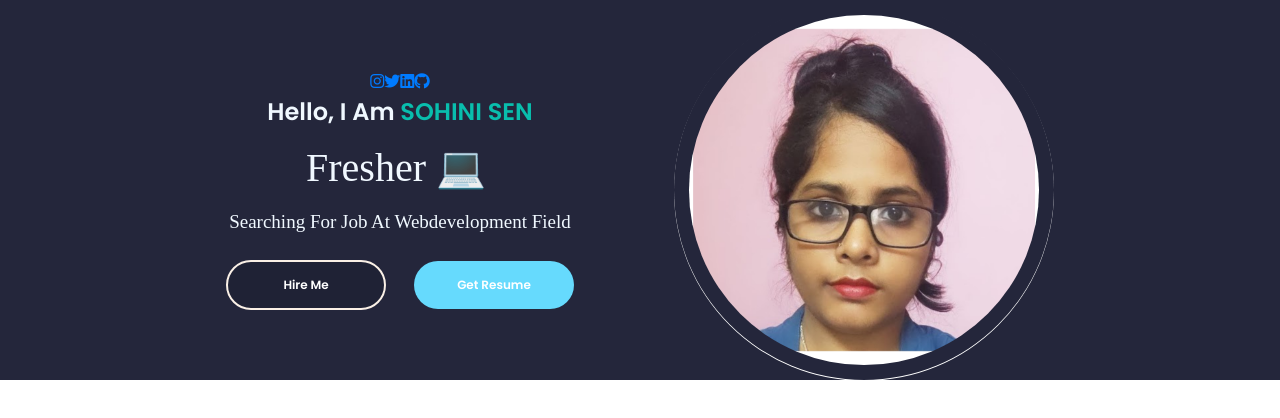
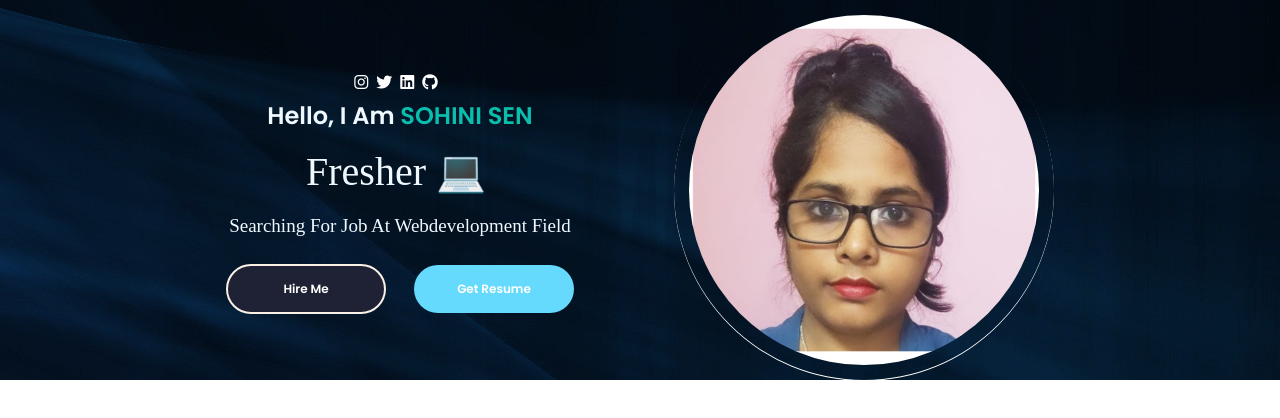
Before and after one commit to mimi544/Portfolio, a React (Create React App) app: page / in a window 1280 px wide. Shown: the top 418 px of the page. Built offline with nearby package versions, Linux system fonts and the light colour scheme; a web font is replaced by a local one.

Commit message:
new commit

```diff
--- a/src/PortfolioContainer/Home/profile.css
+++ b/src/PortfolioContainer/Home/profile.css
@@ -60,5 +60,19 @@
     background-image: url("../../assets/Home/DP.png");
     background-size: cover;
     border-radius: 50%;
+    background-repeat: no-repeat;
+    background-position: center;
+}
+.profile-picture-background:hover{
+    transform: scale(1.07);
+    transition: 1s ease-out;
+}
+.colz .colz-icon i {
+    color: white;
+    padding: 8px;
+    padding-left: 0px;
+}
+.colz .colz-icon i:hover {
+    transform: scale(1.5);
 
 }
```
Also changed, not shown: src/assets/Home/bg.jpg, 1 other file (tests, documents, lock files or other folders).
